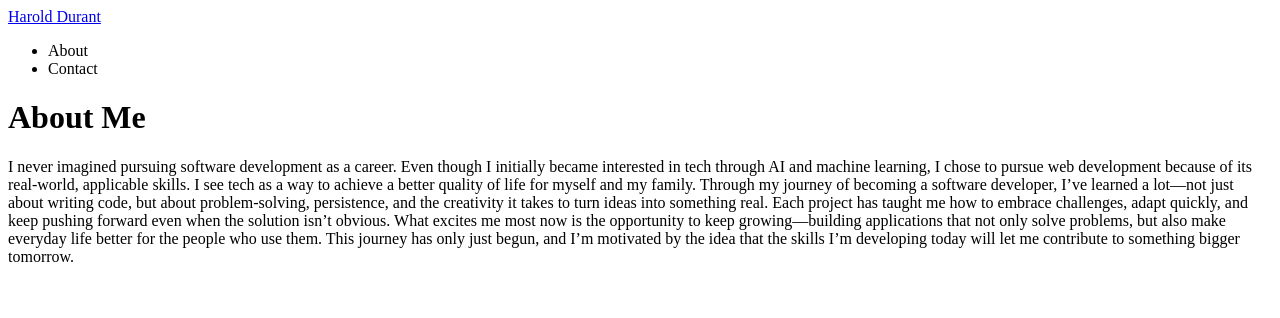
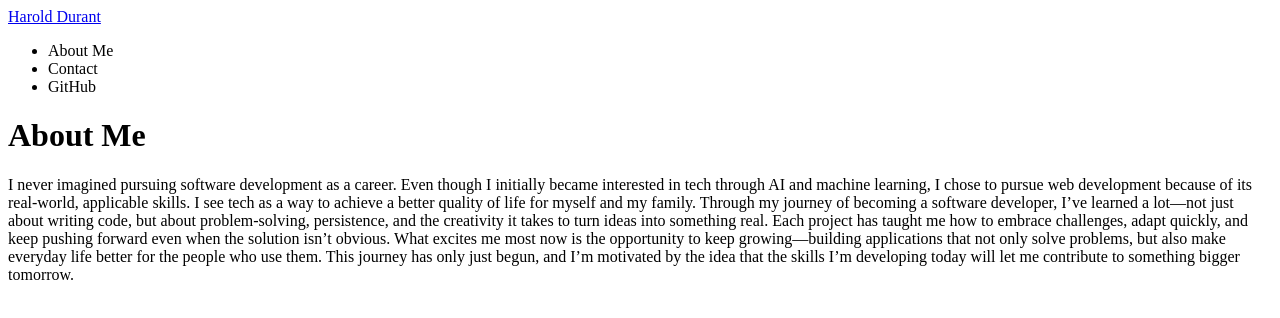
Before and after one commit to ROIEngineer/portfolio-web, a plain HTML site: page pages/about/about.html in a window 1280 px wide. Drawn offline with Linux system fonts and the light colour scheme.

Commit message:
Add GitHub to header links

```diff
--- a/pages/about/about.html
+++ b/pages/about/about.html
@@ -15,8 +15,9 @@
       </div>
       <nav aria-label="nav-link">
         <ul>
-          <li><a>About</a></li>
+          <li><a>About Me</a></li>
           <li><a>Contact</a></li>
+          <li><a>GitHub</a></li>
         </ul>
        </nav>
     </div>
```
